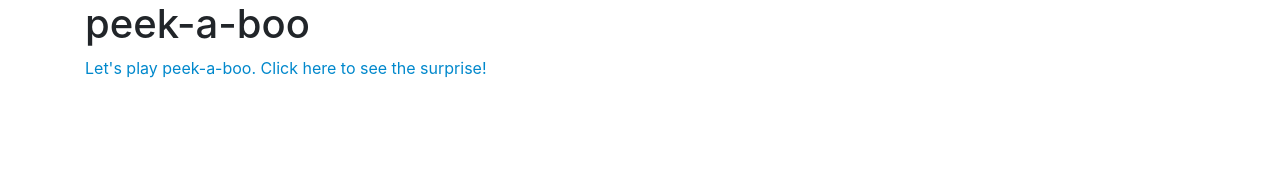
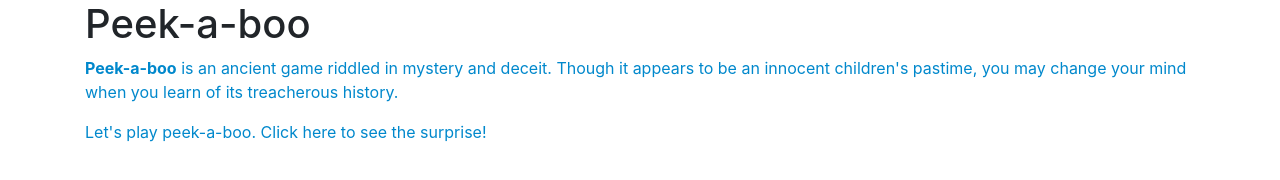
Before and after one commit to Molly-code-dev/jQuery, a plain HTML site: page index.html in a window 1280 px wide. Drawn offline with nearby package versions, Linux system fonts and the light colour scheme.

Commit message:
Added changes

```diff
--- a/index.html
+++ b/index.html
@@ -9,7 +9,9 @@
 </head>
 <body>
     <div class="container">
-        <h1>peek-a-boo</h1>
+        <h1>Peek-a-boo</h1>
+        <p><strong>Peek-a-boo</strong> is an ancient game riddled in mystery and deceit. Though it appears to be an innocent
+            children's pastime, you may change your mind when you learn of its treacherous history.</p>
 
         <div class="walrus-hidden">
             <p>Let's play peek-a-boo. Click here to see the surprise!</p>
```
